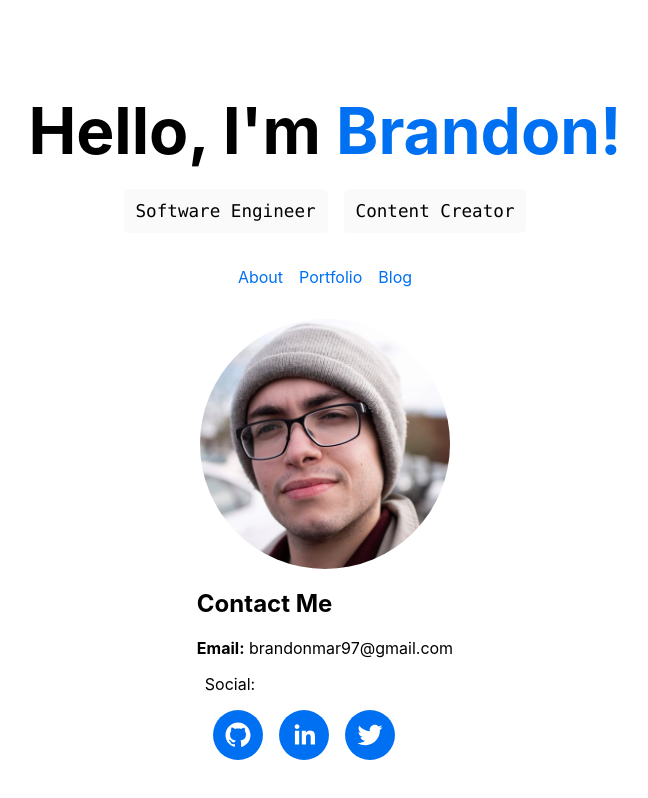
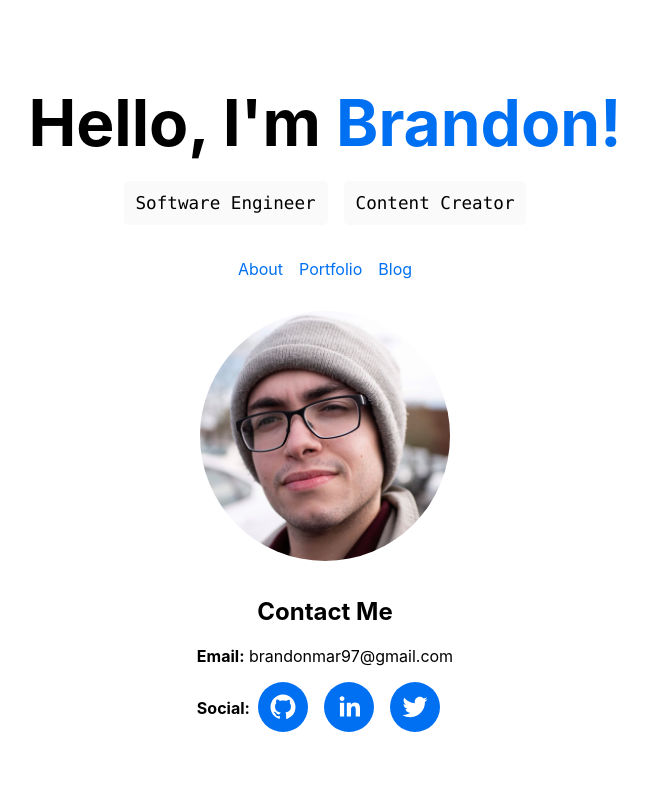
Before and after one commit to branmar97/my-mdx-blog, a Next.js app: page / in a window 1280 px wide. Shown: the whole page, without its empty margins (315-963 px from the left). Built offline with nearby package versions, Linux system fonts and the light colour scheme.

Commit message:
add contact info styles

```diff
--- a/styles/Home.module.css
+++ b/styles/Home.module.css
@@ -65,6 +65,16 @@
   font-size: 1.5rem;
 }
 
+.contact {
+  margin: 1rem 0 0 0;
+  text-align: center;
+}
+
+.contact p {
+  font-size: 1rem;
+  text-align: left;
+}
+
 .code {
   background: #fafafa;
   border-radius: 5px;
@@ -77,9 +87,14 @@
 
 .icons {
   height: 1em;
+  display: flex;
+  justify-content: left;
   margin-top: 1rem;
-  margin-left: 0.5rem;
   margin-bottom: 1rem;
+}
+
+.icons p {
+  font-weight: bold;
 }
 
 .icon {
```
